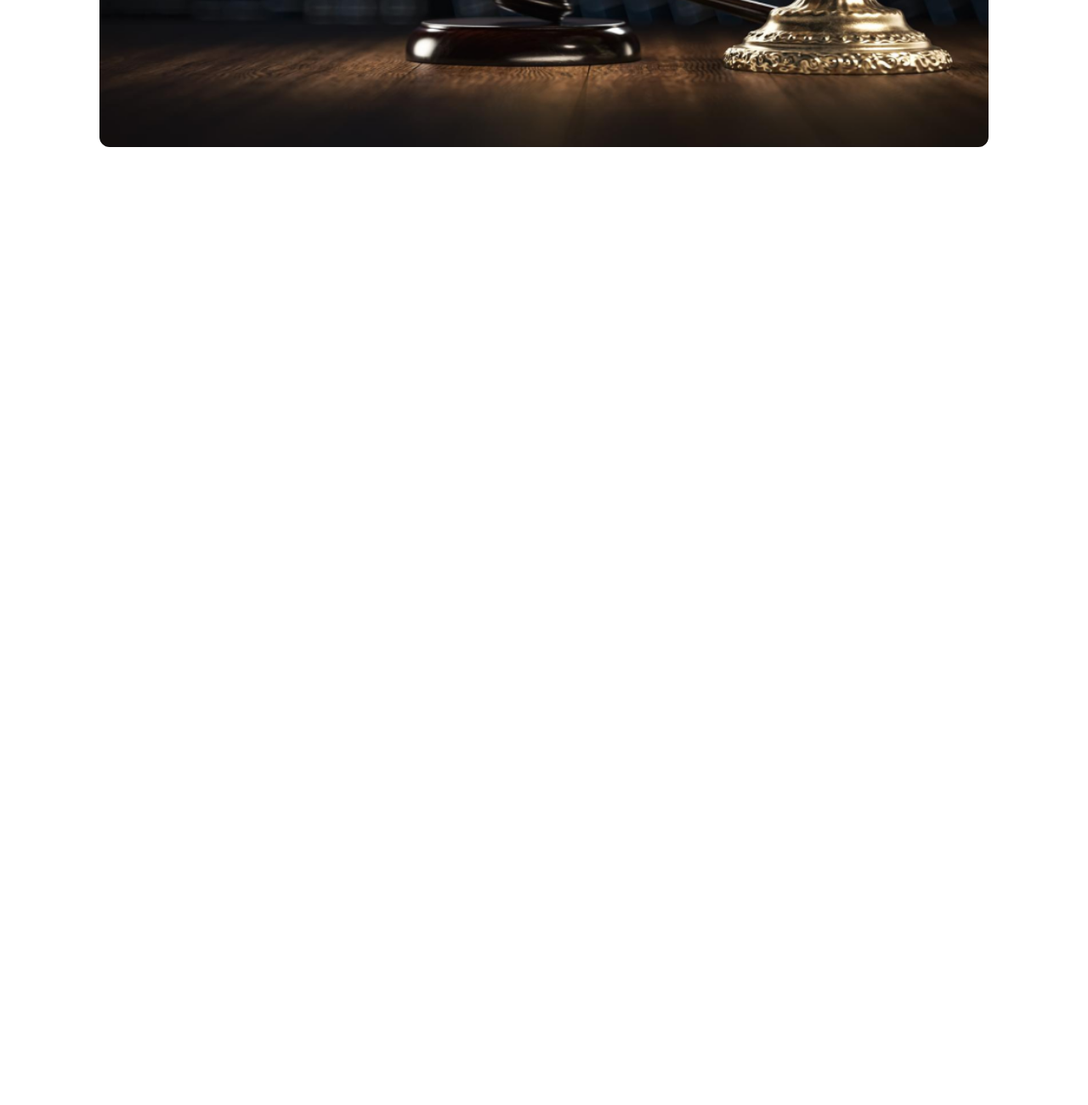
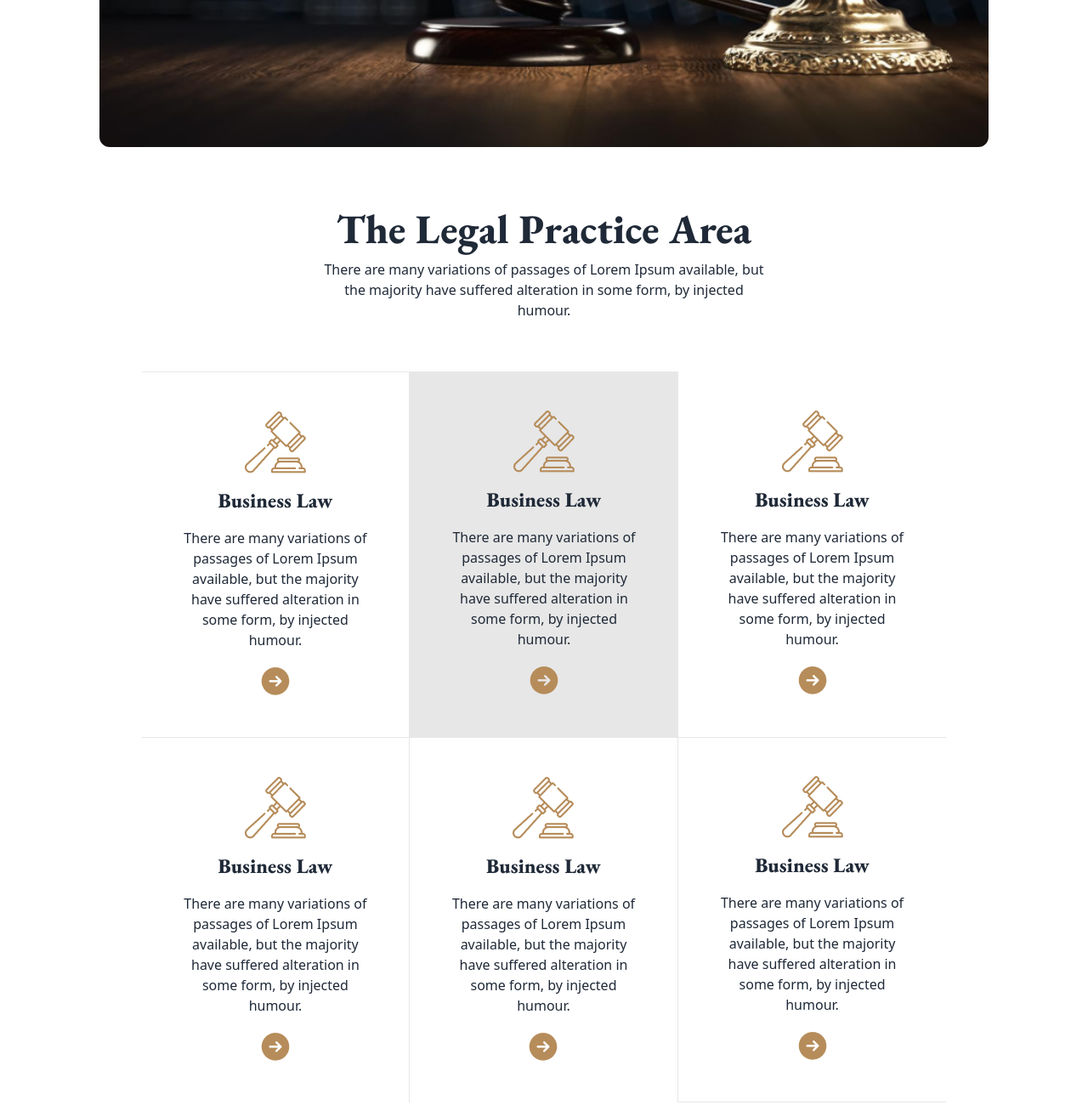
Before and after one commit to ALNoman78/justice-web, a plain HTML site: page index.html in a window 1280 px wide. Shown: the part 607-1907 px from the top of the page at 85% size. Before the commit the page ends 840 px from the top, so only its background shows below. Drawn offline with nearby package versions, Linux system fonts and the light colour scheme.

Commit message:
leagal section added

```diff
--- a/index.html
+++ b/index.html
@@ -72,21 +72,24 @@
                         </div>
                         <div class="dropdown dropdown-hover">
                             <div tabindex="0" role="button" class="btn bg-transparent border-none m-1">Services ></div>
-                            <ul tabindex="0" class="dropdown-content menu rounded-box z-[1] w-52 p-2 shadow top-16 bg-white text-gray-500 font-medium">
+                            <ul tabindex="0"
+                                class="dropdown-content menu rounded-box z-[1] w-52 p-2 shadow top-16 bg-white text-gray-500 font-medium">
                                 <li><a>Item 1</a></li>
                                 <li><a>Item 2</a></li>
                             </ul>
                         </div>
                         <div class="dropdown dropdown-hover">
                             <div tabindex="0" role="button" class="btn bg-transparent border-none m-1">Cases ></div>
-                            <ul tabindex="0" class="dropdown-content menu rounded-box z-[1] w-52 p-2 shadow top-16 bg-white text-gray-500 font-medium">
+                            <ul tabindex="0"
+                                class="dropdown-content menu rounded-box z-[1] w-52 p-2 shadow top-16 bg-white text-gray-500 font-medium">
                                 <li><a>Item 1</a></li>
                                 <li><a>Item 2</a></li>
                             </ul>
                         </div>
                         <div class="dropdown dropdown-hover">
                             <div tabindex="0" role="button" class="btn bg-transparent border-none m-1">Blog ></div>
-                            <ul tabindex="0" class="dropdown-content menu rounded-box z-[1] w-52 p-2 shadow top-16 bg-white text-gray-500 font-medium">
+                            <ul tabindex="0"
+                                class="dropdown-content menu rounded-box z-[1] w-52 p-2 shadow top-16 bg-white text-gray-500 font-medium">
                                 <li><a>Item 1</a></li>
                                 <li><a>Item 2</a></li>
                             </ul>
@@ -94,7 +97,8 @@
                         <div class="dropdown dropdown-hover">
                             <div tabindex="0" role="button" class="btn bg-transparent border-none m-1">Contact Us >
                             </div>
-                            <ul tabindex="0" class="dropdown-content menu rounded-box z-[1] w-52 p-2 shadow top-16 bg-white text-gray-500 font-medium">
+                            <ul tabindex="0"
+                                class="dropdown-content menu rounded-box z-[1] w-52 p-2 shadow top-16 bg-white text-gray-500 font-medium">
                                 <li><a>Item 1</a></li>
                                 <li><a>Item 2</a></li>
                             </ul>
@@ -132,7 +136,51 @@
 
     </header>
     <main>
-
+        <!-- The Legal Practice Area -->
+        <section class=" md:w-10/12 mx-auto w-full p-3">
+            <div>
+                <h3 class="md:text-5xl text-2xl font-extrabold text-center font-eB">The Legal Practice Area</h3>
+                <p class="my-3 text-center md:w-2/4 w-full mx-auto">There are many variations of passages of Lorem Ipsum available, but the majority have suffered alteration in some form, by injected humour.</p>
+            </div>
+            <div class="grid md:grid-cols-3 grid-cols-1 p-12">
+                <div class="flex flex-col justify-center items-center md:p-12 p-4 gap-4 py-14 md:h-[430px] h-auto md:border-r border-t border-solid border-[#E7E7E7]">
+                    <div><img src="./images/business.png" alt=""></div>
+                    <h3 class="md:text-2xl text-xl font-extrabold text-center font-eB">Business Law</h3>
+                    <p class="text-center">There are many variations of passages of Lorem Ipsum available, but the majority have suffered alteration in some form, by injected humour.</p>
+                    <img src="./images/Frame.png" alt="">
+                </div>
+                <div class="flex flex-col justify-center items-center md:p-12 p-4 gap-4 py-14 bg-[#E7E7E7] border-t-0 border border-solid border-[#E7E7E7]  md:h-[430px] h-auto">
+                    <div><img src="./images/business.png" alt=""></div>
+                    <h3 class="md:text-2xl text-xl font-extrabold text-center font-eB">Business Law</h3>
+                    <p class="text-center">There are many variations of passages of Lorem Ipsum available, but the majority have suffered alteration in some form, by injected humour.</p>
+                    <img src="./images/Frame.png" alt="">
+                </div>
+                <div class="flex flex-col justify-center items-center md:p-12 p-4 gap-4 py-14  md:h-[430px] h-auto">
+                    <div><img src="./images/business.png" alt=""></div>
+                    <h3 class="md:text-2xl text-xl font-extrabold text-center font-eB">Business Law</h3>
+                    <p class="text-center">There are many variations of passages of Lorem Ipsum available, but the majority have suffered alteration in some form, by injected humour.</p>
+                    <img src="./images/Frame.png" alt="">
+                </div>
+                <div class="flex flex-col justify-center items-center md:p-12 p-4 gap-4 py-14 md:border-r border-t border-solid border-[#E7E7E7]  md:h-[430px] h-auto">
+                    <div><img src="./images/business.png" alt=""></div>
+                    <h3 class="md:text-2xl text-xl font-extrabold text-center font-eB">Business Law</h3>
+                    <p class="text-center">There are many variations of passages of Lorem Ipsum available, but the majority have suffered alteration in some form, by injected humour.</p>
+                    <img src="./images/Frame.png" alt="">
+                </div>
+                <div class="flex flex-col justify-center items-center md:p-12 p-4 gap-4 py-14 md:border-r border-t border-solid border-[#E7E7E7]  md:h-[430px] h-auto">
+                    <div><img src="./images/business.png" alt=""></div>
+                    <h3 class="md:text-2xl text-xl font-extrabold text-center font-eB">Business Law</h3>
+                    <p class="text-center">There are many variations of passages of Lorem Ipsum available, but the majority have suffered alteration in some form, by injected humour.</p>
+                    <img src="./images/Frame.png" alt="">
+                </div>
+                <div class="flex flex-col justify-center items-center md:p-12 p-4 gap-4 py-14 border-t border-b border-solid border-[#E7E7E7]  md:h-[430px] h-auto">
+                    <div><img src="./images/business.png" alt=""></div>
+                    <h3 class="md:text-2xl text-xl font-extrabold text-center font-eB">Business Law</h3>
+                    <p class="text-center">There are many variations of passages of Lorem Ipsum available, but the majority have suffered alteration in some form, by injected humour.</p>
+                    <img src="./images/Frame.png" alt="">
+                </div>
+            </div>
+        </section>
     </main>
     <footer>
 
```
